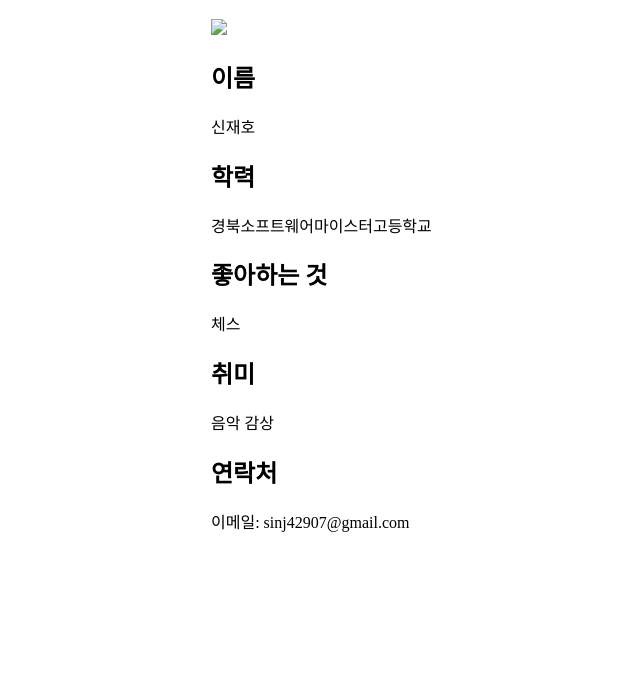
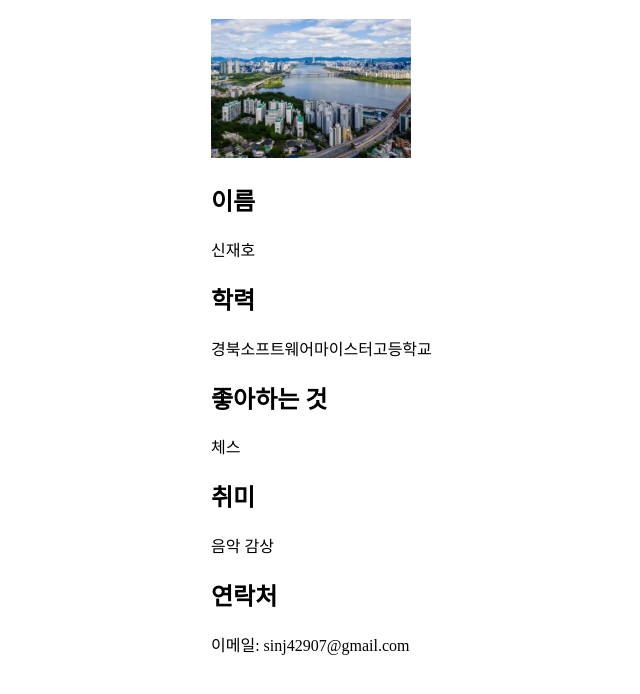
Before and after one commit to shinjaeho09/my-website, a plain HTML site: page index.html in a window 1280 px wide. Shown: the part 100-794 px from the top of the page, without its empty margins (279-919 px from the left). Drawn offline with Linux system fonts and the light colour scheme.

Commit message:
Update index.html

```diff
--- a/index.html
+++ b/index.html
@@ -8,7 +8,7 @@
 </head>
 <body>
   <h1>자기소개</h1>
-  <img src="사진사진.jpg" width="200" />
+  <img src="img.jpg" width="200" />
 
   <section>
     <h2>이름</h2>
```
